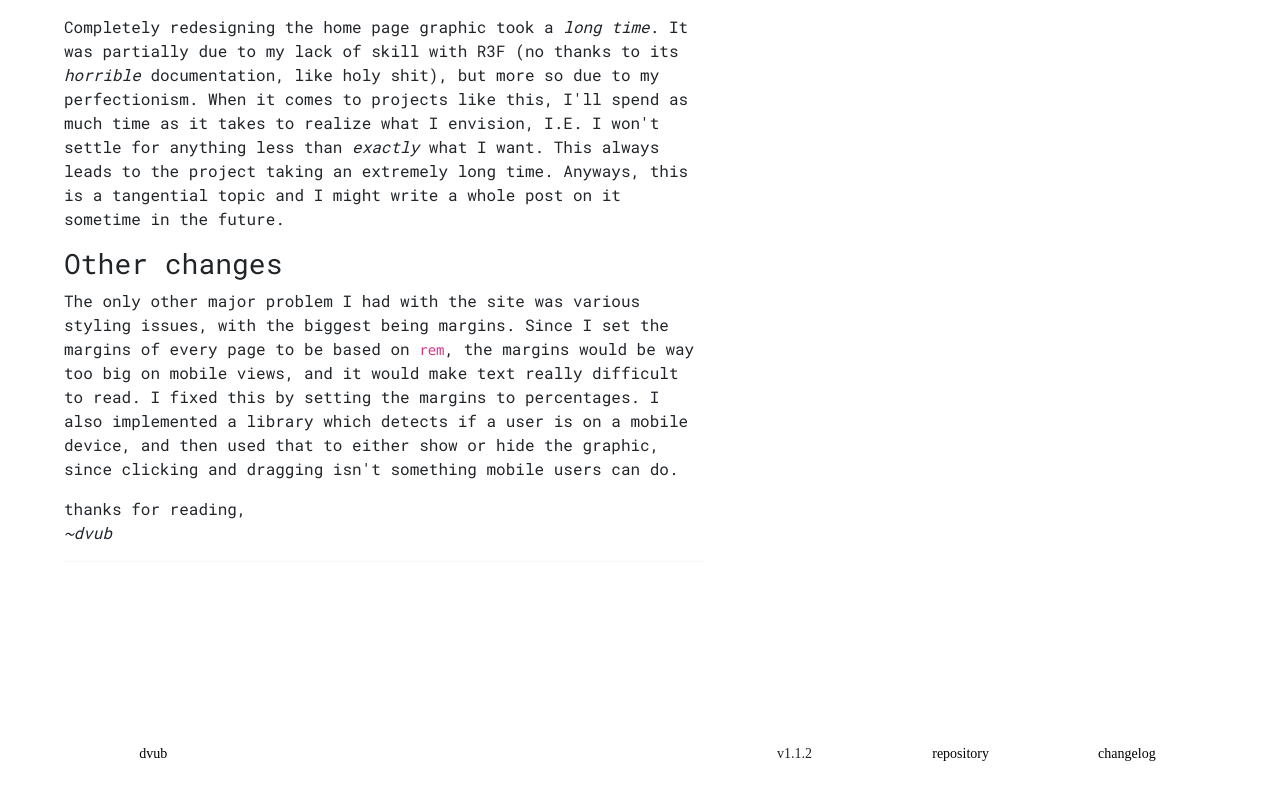
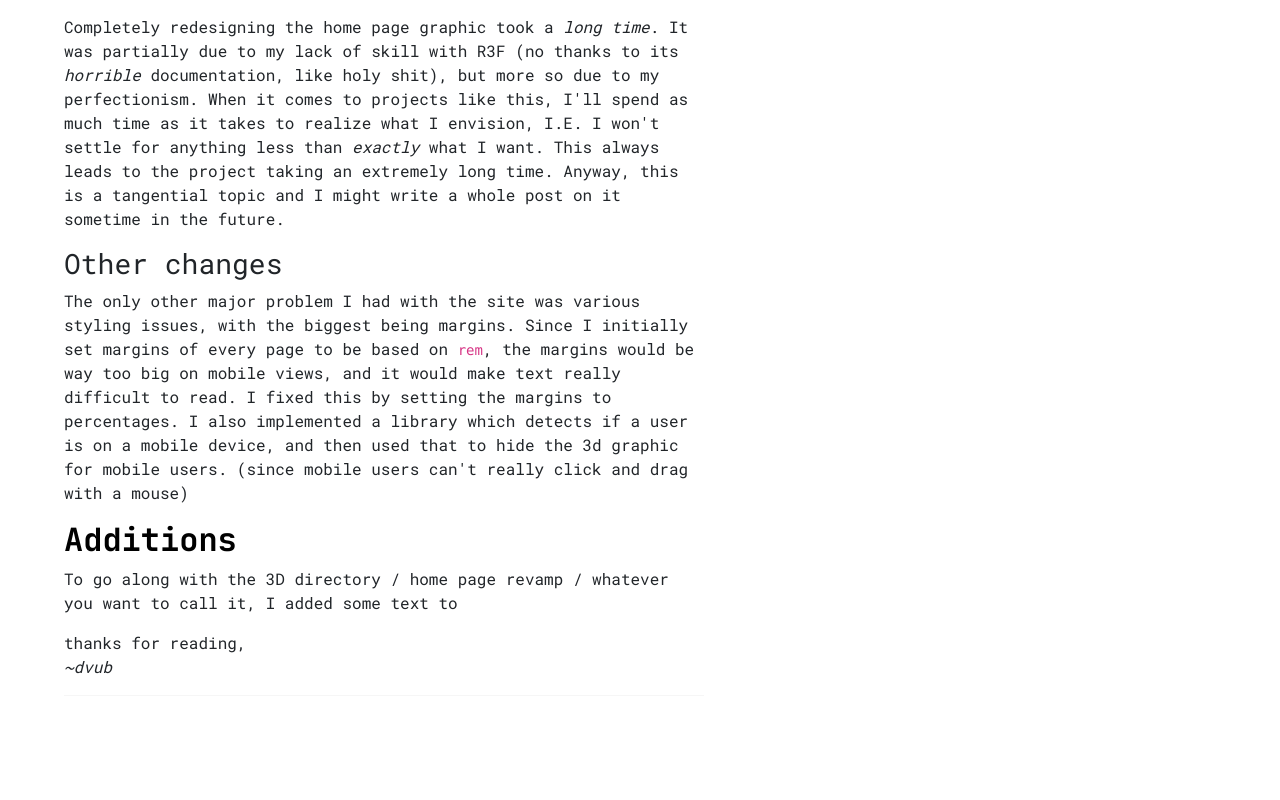
Before and after one commit to dvub/dvub-site, a Next.js app: page /posts/updating-my-site in a window 1280 px wide. Shown: the part 1786-2586 px from the top of the page. Built offline with nearby package versions, Linux system fonts and the light colour scheme; a small style sheet from the web is missing; a web font is replaced by a local one.

Commit message:
Update updating-my-site.mdx

```diff
--- a/pages/posts/updating-my-site.mdx
+++ b/pages/posts/updating-my-site.mdx
@@ -23,17 +23,21 @@ Often as a developer, I struggle to find motivation or inspiration to start new
 
 ### Home Page
 
-First and foremost I wanted to completely revamp the home page, or the graphic on the home page, to be precise. Before the current version, the graphic on the front page was just a sphere of black squares next to (or below, depending on screen width), the main text. I *originally* wanted it to be a slow rotating sphere which was just in the background, blurred behind text, but some feedback showed that it was too distracting. So, I moved the graphic to the side, and other than the user being able to move it around with their mouse, it served no purpose; After moving it to the side, it didn't even look good!
+First and foremost, I wanted to completely revamp the home page, or the graphic on the home page, to be precise. Before the current version, the graphic on the front page was just a sphere of black squares next to (or below, depending on screen width), the main text. I *originally* wanted it to be a slow rotating sphere which was just in the background, blurred behind text, but some feedback showed that it was too distracting. So, I moved the graphic to the side, and other than the user being able to move it around with their mouse, it served no purpose; After moving it to the side, it didn't even look good!
 <br/>
 I wanted to add more interactivity to the graphic on the home page and make it resemble a portfolio project somewhat -- At the bare minimum, I wanted it to do *something*. So I decided to make an interactive 3D directory which would allow the user to navigate to different posts.
 <br/>
 The first step towards achieving this was to replace those boring black squares with something more interesting - I wanted each post to be represented by some sort of 3D shape; I settled on a sort of pyramid (or a cone with only 3 sides.) For a while I wanted them to be solid, but then I tried to give them a wireframe look and I liked it far more. At first, they were just floating in space in a somewhat spherical layout, but I decided it looked too unorganized like that. Instead, I added a line stemming from the origin (0,0,0), to each node, to help give some more shape to the overall graphic. After I spent *way* too much time on the looks of the graphic, I had to actually implement the interactivity. I went back and forth for a while on how to do this, and ended up going with a simple implementation. I essentially just made use of the built-in events with R3F components for clicking and hovering; When the user clicks on the node, it would redirect, and when a user hovers, it changes the style of an HTML element to be shown, rather than hidden. My only issue with the redirect functionality is that it doesn't make use of Next's built-in Link, which is *really* fast; Instead, it uses a `router`. Other than that, though, I'm really happy with the overall look of the new graphic.
 <br/>
-Completely redesigning the home page graphic took a *long time*. It was partially due to my lack of skill with R3F (no thanks to its *horrible* documentation, like holy shit), but more so due to my perfectionism. When it comes to projects like this, I'll spend as much time as it takes to realize what I envision, I.E. I won't settle for anything less than *exactly* what I want. This always leads to the project taking an extremely long time. Anyways, this is a tangential topic and I might write a whole post on it sometime in the future.
+Completely redesigning the home page graphic took a *long time*. It was partially due to my lack of skill with R3F (no thanks to its *horrible* documentation, like holy shit), but more so due to my perfectionism. When it comes to projects like this, I'll spend as much time as it takes to realize what I envision, I.E. I won't settle for anything less than *exactly* what I want. This always leads to the project taking an extremely long time. Anyway, this is a tangential topic and I might write a whole post on it sometime in the future.
 
 ### Other changes
 
-The only other major problem I had with the site was various styling issues, with the biggest being margins. Since I set the margins of every page to be based on `rem`, the margins would be way too big on mobile views, and it would make text really difficult to read. I fixed this by setting the margins to percentages.
-I also implemented a library which detects if a user is on a mobile device, and then used that to either show or hide the graphic, since clicking and dragging isn't something mobile users can do.
+The only other major problem I had with the site was various styling issues, with the biggest being margins. Since I initially set margins of every page to be based on `rem`, the margins would be way too big on mobile views, and it would make text really difficult to read. I fixed this by setting the margins to percentages.
+I also implemented a library which detects if a user is on a mobile device, and then used that to hide the 3d graphic for mobile users. (since mobile users can't really click and drag with a mouse)
+
+## Additions
+
+To go along with the 3D directory / home page revamp / whatever you want to call it, I added some text to
 
 export default ({children}) => <Layout meta={meta}>{children}</Layout>
```
